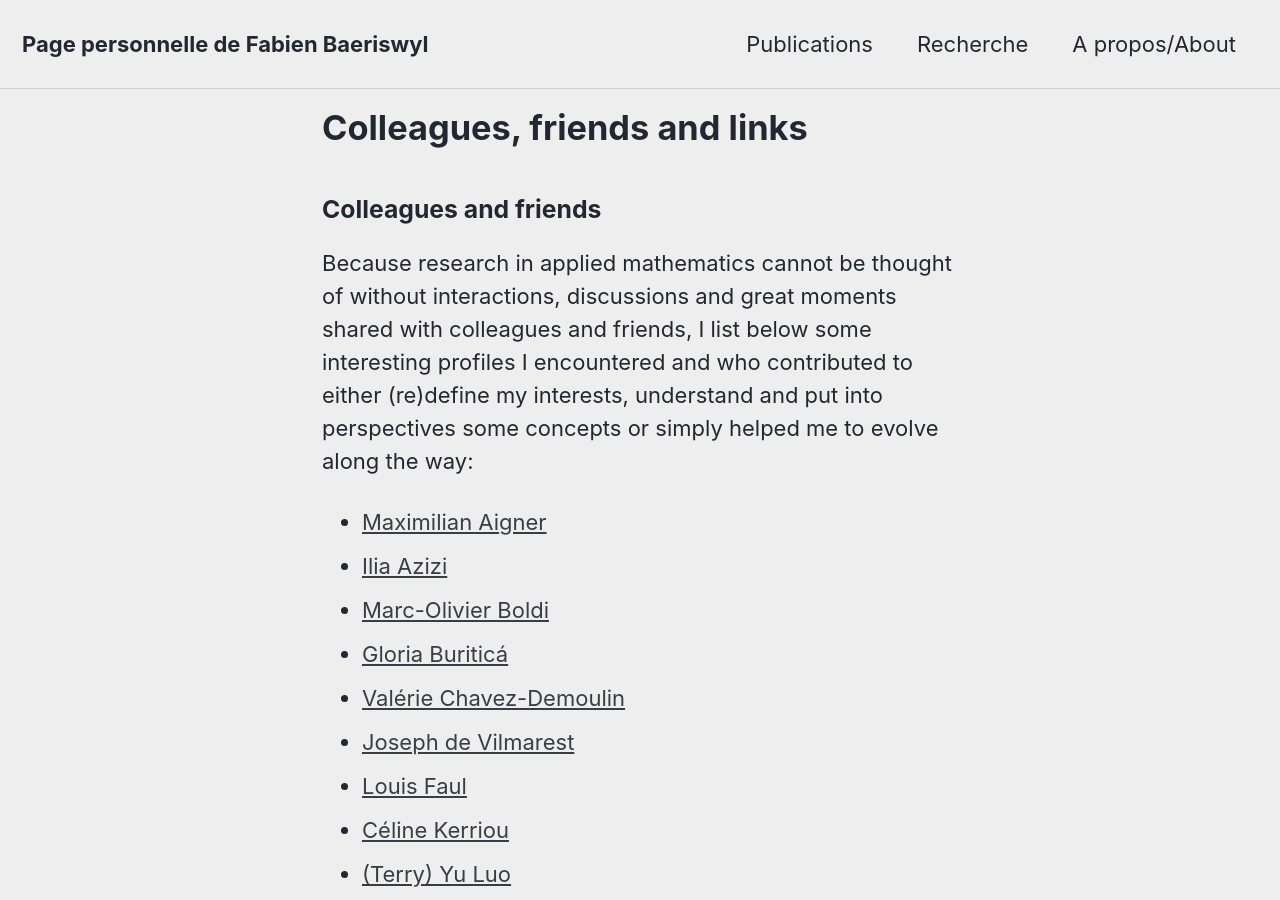
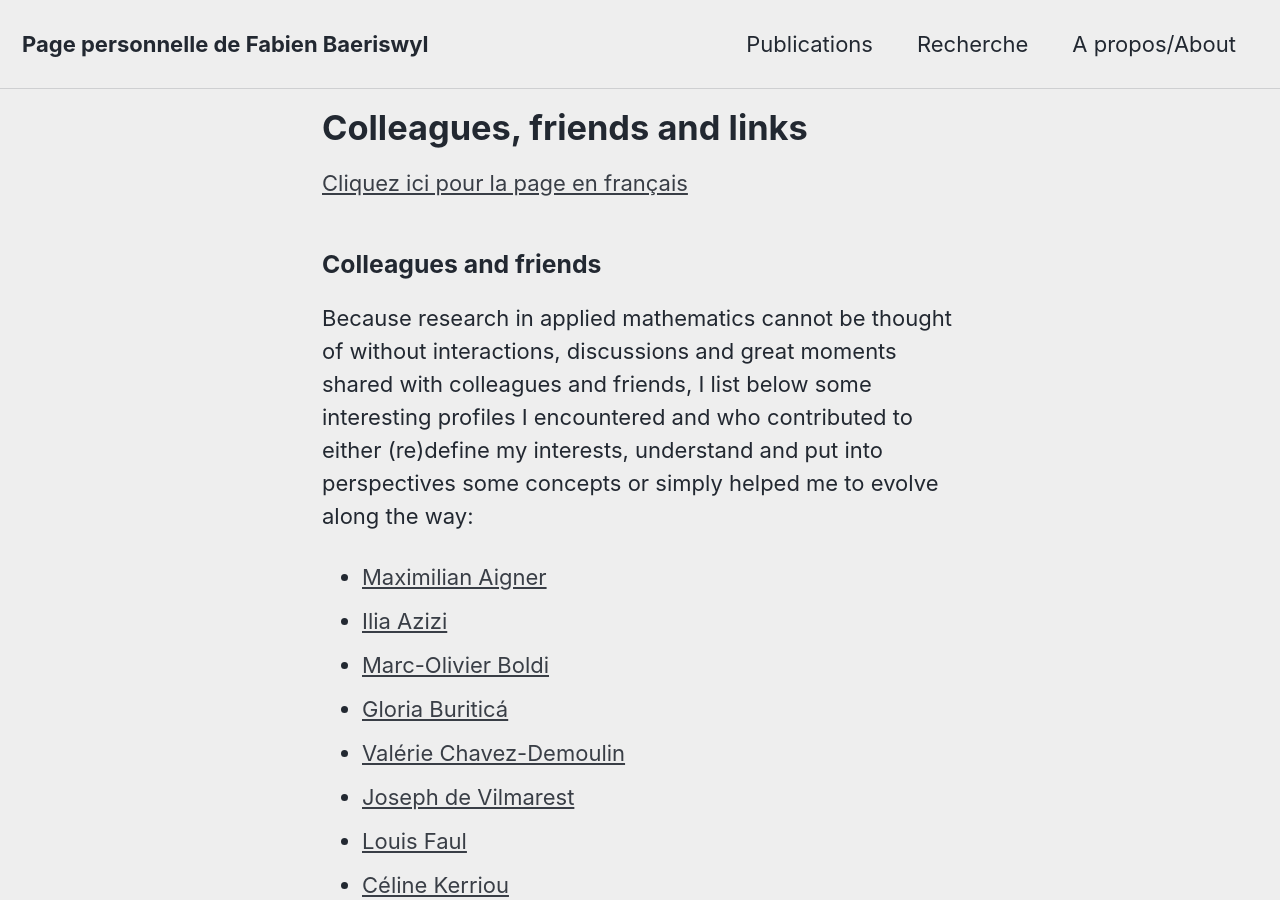
Before and after one commit to fabienbaeriswyl/test.github.io, a Jekyll site: the page built from _pages/colleagues.md, in a window 1280 px wide and 900 px high. Built offline with Jekyll 4.4.1, drawn with Linux system fonts in a browser that asks for light colours; cached includes are drawn as plain includes; a style sheet for code colours, icons or effects is not loaded.

Commit message:
Update colleagues.md

```diff
--- a/_pages/colleagues.md
+++ b/_pages/colleagues.md
@@ -3,6 +3,8 @@ layout: home
 title: "Colleagues, friends and links"
 permalink: /colleagues/
 ---
+
+[Cliquez ici pour la page en français](https://fabienbaeriswyl.fr/test.github.io/collegues)
 
 ### Colleagues and friends
 
```
